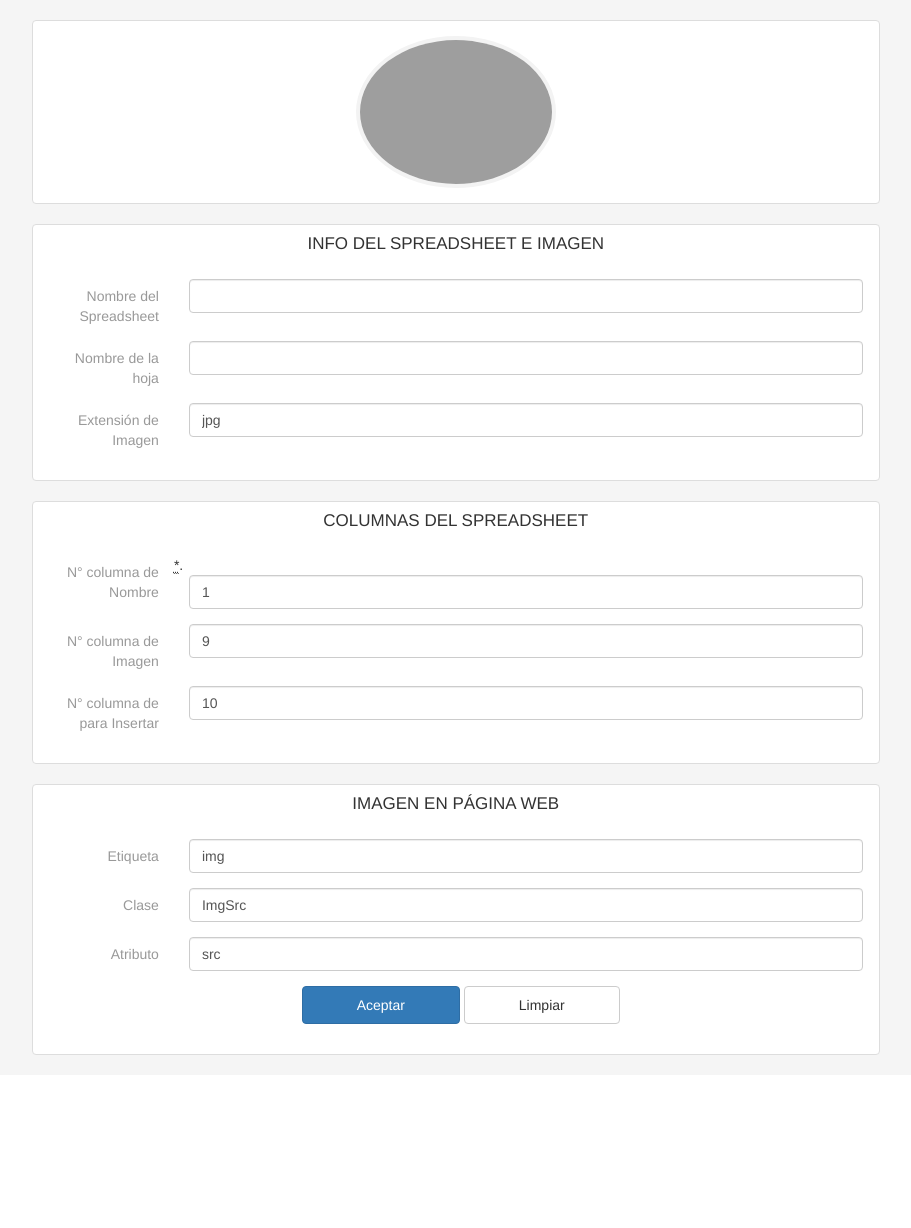
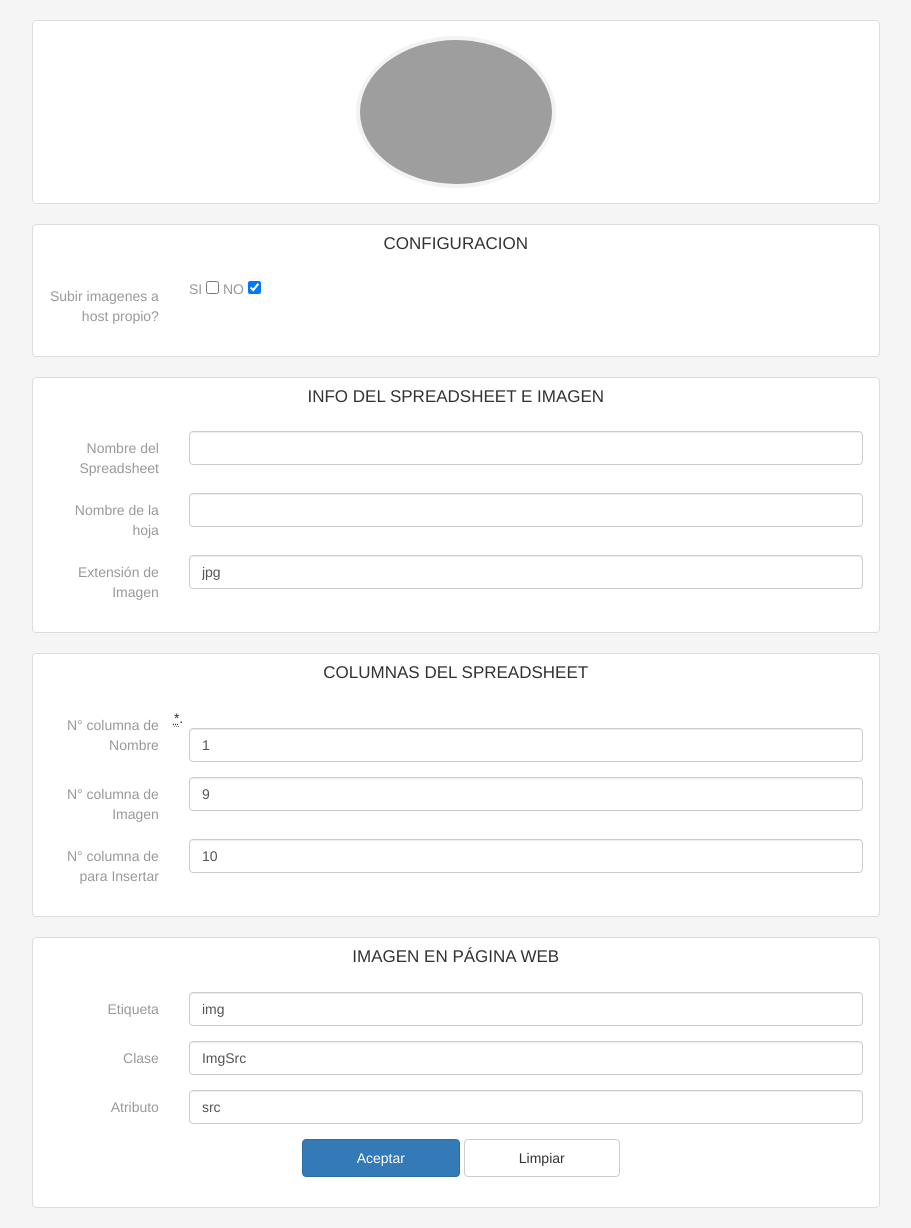
Before and after one commit to NicoVF/WebScrapingV2, a Django app: page /webScraping/setValues/ in a window 1280 px wide. Shown: the whole page, without its empty margins (38-949 px from the left). Before the commit the page ends 1055 px from the top, so only its background shows below. Run offline with Django 4.2, Linux system fonts and the light colour scheme; some libraries are stand-ins or nearby versions; grey boxes are pictures that could not be loaded.

Commit message:
add config upload to host

```diff
--- a/templates/processed.html
+++ b/templates/processed.html
@@ -6,6 +6,7 @@
 </head>
 <body>
 <p>OK!</p>
+<p>{{ upload_images_to_own_host }}</p>
 <p>{{ spreadsheet_name }}</p>
 <p>{{ sheet_name }}</p>
 <p>{{ image_extension }}</p>
--- a/templates/setValues.html
+++ b/templates/setValues.html
@@ -24,6 +24,24 @@
             <div class="panel-body text-center">
               <img src="https://landinginteligente.com/fotos/util/Logos/Logo-soybot.jpg" class="img-circle profile-avatar"
                 alt="User avatar">
+            </div>
+          </div>
+            <div class="panel panel-default">
+            <div class="panel-heading">
+              <h4 class="panel-title">CONFIGURACION</h4>
+            </div>
+            <div class="panel-body">
+              <div class="form-group">
+                <label class="col-sm-2 control-label">Subir imagenes a host propio?</label>
+                <div class="col-sm-10">
+                    <label class="test">SI
+                  <input name="yes_upload" type="checkbox" value="True">
+                    </label>
+                <label>NO
+                    <input name="no_upload" type="checkbox" value="False" checked="checked">
+                </label>
+                </div>
+              </div>
             </div>
           </div>
           <div class="panel panel-default">
```
